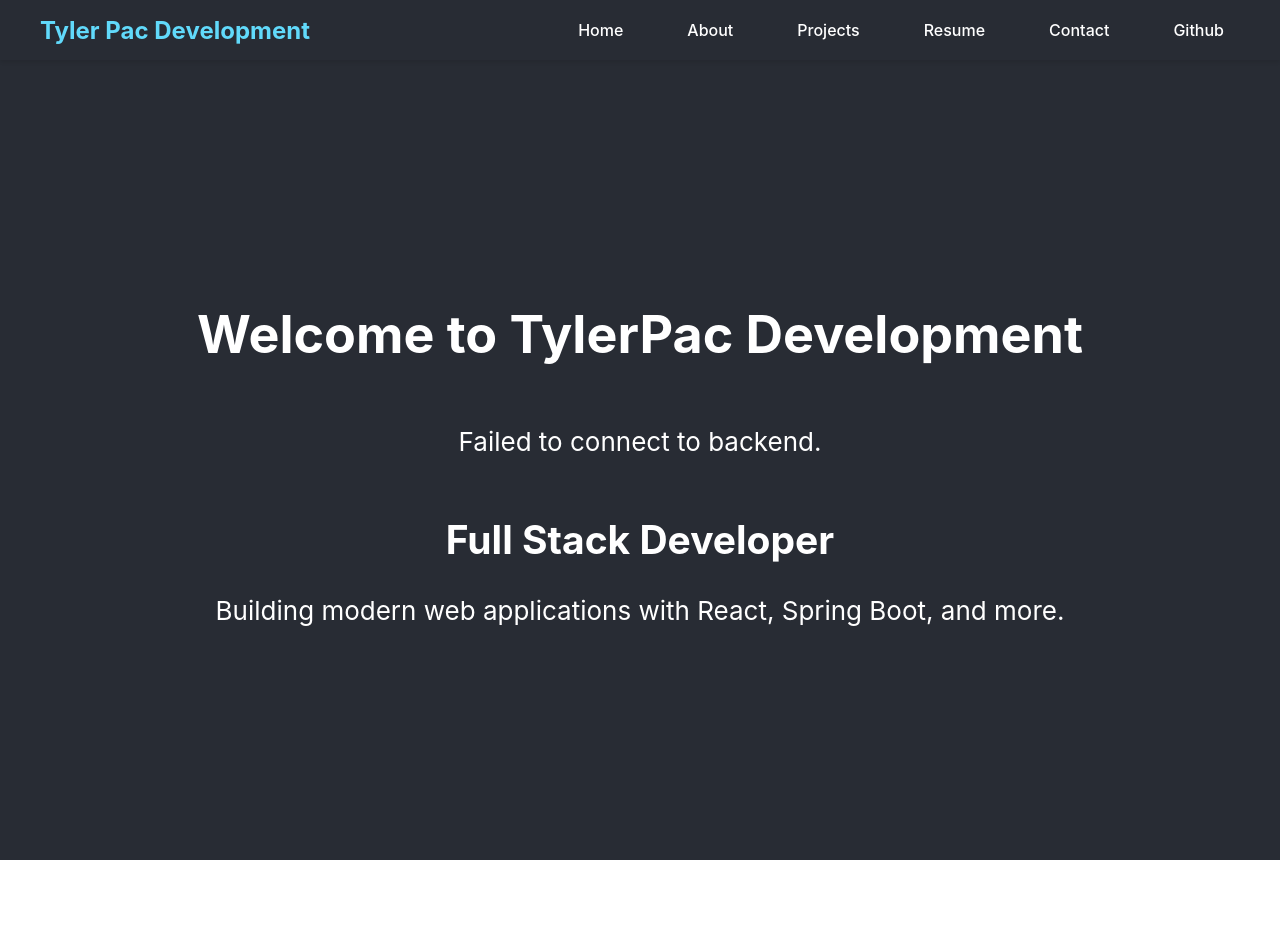
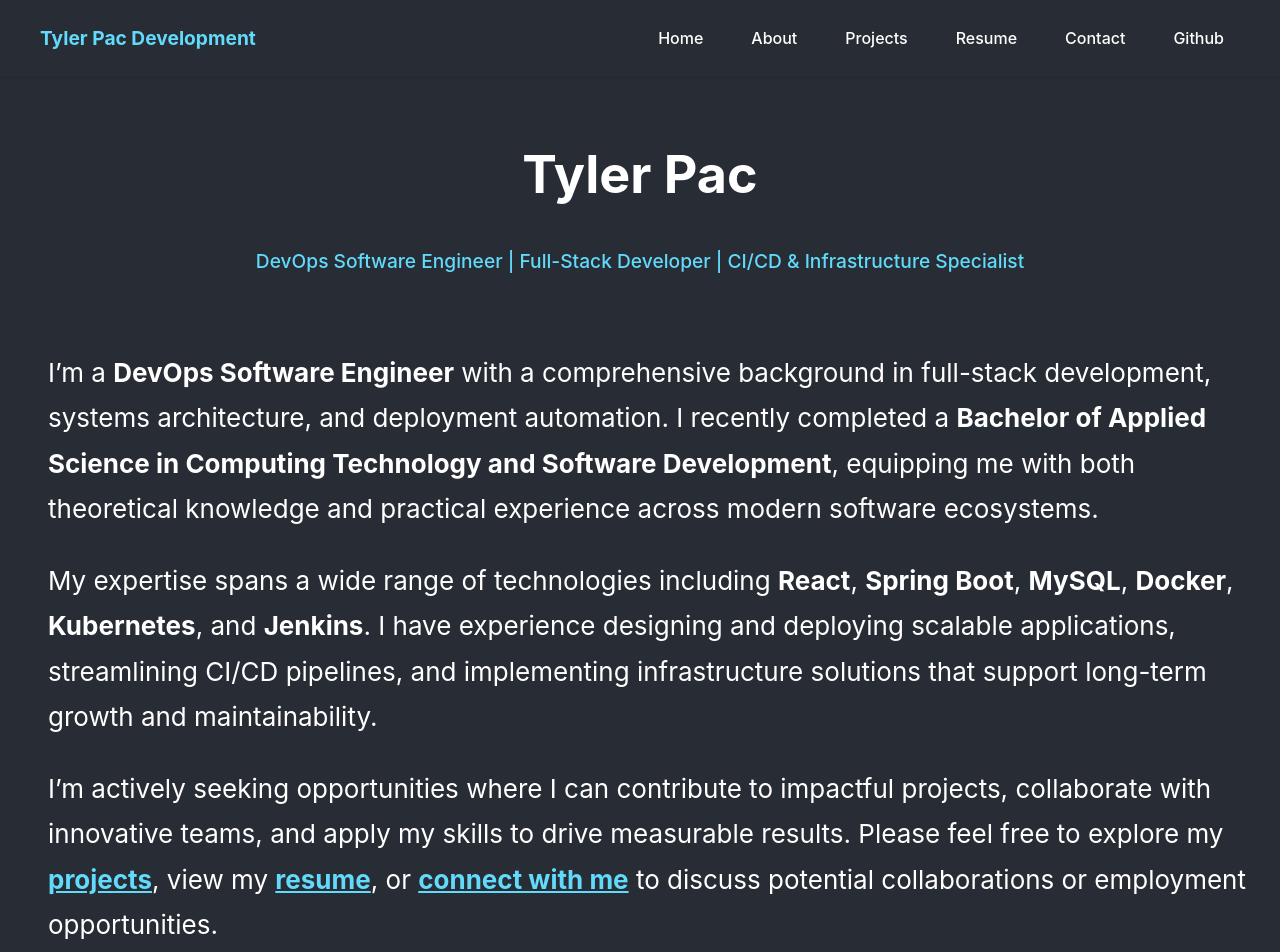
Before and after one commit to TylerPac/TylerPacDevelopment, a React (Create React App) app in the folder frontend/: page / in a window 1280 px wide. Shown: the top 952 px of the page. Before the commit the page ends 860 px from the top, so only its background shows below. Built offline with nearby package versions, Linux system fonts and the light colour scheme; no server answers.

Commit message:
Added Info to About Home Contact also added Links
Now add projects and clean github with readme

```diff
--- /dev/null
+++ b/frontend/src/components/About.css
@@ -0,0 +1,57 @@
+.about-page {
+  background-color: #282c34;
+  color: white;
+  padding: 4rem 2rem;
+  min-height: 100vh;
+  text-align: center;
+}
+
+.about-header h1 {
+  font-size: 3rem;
+  margin-bottom: 0.5rem;
+}
+
+.about-header p {
+  font-size: 1.2rem;
+  opacity: 0.85;
+  margin-bottom: 2rem;
+}
+
+.about-content {
+  width: 100%;
+  max-width: 1500px; /* was 600px, now a wider but still readable width */
+  margin-top: 2rem;
+  margin-left: auto;
+  margin-right: auto;
+  line-height: 1.75;
+  font-size: 2.0 rem;
+  padding: 0 1rem; /* adds horizontal breathing room on mobile */
+  text-align: left;
+}
+@media (max-width: 768px) {
+    .about-header h1 {
+        font-size: 3rem;
+        margin-bottom: 0.5rem;
+    }
+    .about-header p {
+        font-size: 1.05rem;
+        opacity: 0.85;
+        margin-bottom: 2rem;
+    }
+
+    .about-content {
+        max-width: 800px;
+        margin: 0 auto;
+        text-align: left;
+        line-height: 1.7;
+        font-size: 1.05rem;
+    }
+}
+.about-content strong {
+  color: #61dafb;
+}
+
+.highlight-link {
+  color: #61dafb;
+  text-decoration: underline;
+}
--- a/frontend/src/components/About.js
+++ b/frontend/src/components/About.js
@@ -1,12 +1,39 @@
 import React from 'react';
+import './About.css';
 
 function About() {
   return (
-    <div className="about">
-      <header className="App-header">
+    <div className="about-page">
+      <header className="about-header">
         <h1>About Me</h1>
-        <p>Learn more about my background and experience.</p>
+        <p>Driven by curiosity | Built through experience</p>
       </header>
+
+      <div className="about-content">
+        <p>
+          I'm Tyler Pac, a passionate and versatile <strong>DevOps Software Engineer</strong> with a Bachelor of Applied Science in Computing Technology and Software Development. I thrive at the intersection of backend development, systems engineering, and automation — always looking for ways to build smarter and scale better.
+        </p>
+
+        <p>
+          My professional journey has led me to develop full-stack applications using <strong>React</strong> and <strong>Spring Boot</strong>, build CI/CD pipelines with <strong>Jenkins</strong>, containerize and orchestrate services with <strong>Docker</strong> and <strong>Kubernetes</strong>, and architect end-to-end solutions hosted securely through tools like <strong>Cloudflare</strong>.
+        </p>
+
+        <p>
+          Beyond formal projects, I love exploring technology hands-on — whether it’s setting up a home lab, automating workflows with <strong>n8n</strong>, creating mods for games like DayZ and Unreal Engine, or optimizing pipelines and systems for performance and resilience. I'm constantly building, refining, and learning.
+        </p>
+
+        <p>
+          What drives me most is problem-solving. I enjoy diving deep into complex systems, thinking through design patterns, and writing clean, efficient code that delivers real-world impact. Whether collaborating on a team or working independently, I bring persistence, attention to detail, and a solutions-first mindset.
+        </p>
+
+        <p>
+          I'm currently seeking opportunities where I can continue to grow while making meaningful contributions — ideally with teams that value innovation, continuous improvement, and a deep respect for good engineering.
+        </p>
+
+        <p>
+          Thanks for taking the time to learn more about me. I invite you to <a href="/projects" className="highlight-link">check out my work</a>, <a href="/resume" className="highlight-link">view my resume</a>, or <a href="/contact" className="highlight-link">reach out</a> if you’d like to connect.
+        </p>
+      </div>
     </div>
   );
 }
--- /dev/null
+++ b/frontend/src/components/Contact.css
@@ -0,0 +1,66 @@
+.contact-page {
+  background-color: #282c34;
+  color: white;
+  padding: 4rem 2rem;
+  min-height: 100vh;
+  text-align: center;
+}
+
+.contact-header h1 {
+  font-size: 3rem;
+  margin-bottom: 0.5rem;
+}
+
+.contact-header p {
+  font-size: 1.2rem;
+  opacity: 0.9;
+  max-width: 600px;
+  margin: 0 auto 2rem;
+}
+
+.contact-methods {
+  display: flex;
+  flex-direction: column;
+  gap: 2rem;
+  align-items: center;
+  max-width: 500px;
+  margin: 0 auto;
+}
+
+.contact-card {
+  background-color: #1e1e2f;
+  padding: 1.5rem 2rem;
+  border-radius: 8px;
+  box-shadow: 0 10px 20px rgba(0, 0, 0, 0.3);
+  width: 100%;
+}
+
+.contact-card h3 {
+  margin-bottom: 0.5rem;
+  color: #61dafb;
+}
+
+.contact-card a {
+  color: #ffffff;
+  text-decoration: underline;
+  font-size: 1.1rem;
+}
+
+.contact-card a:hover {
+  color: #61dafb;
+}
+
+/* Responsive */
+@media (max-width: 600px) {
+  .contact-header h1 {
+    font-size: 2.2rem;
+  }
+
+  .contact-header p {
+    font-size: 1rem;
+  }
+
+  .contact-card {
+    padding: 1rem;
+  }
+}
--- a/frontend/src/components/Contact.js
+++ b/frontend/src/components/Contact.js
@@ -1,12 +1,42 @@
 import React from 'react';
+import './Contact.css'; // Be sure to style this
 
 function Contact() {
   return (
-    <div className="contact">
-      <header className="App-header">
+    <div className="contact-page">
+      <header className="contact-header">
         <h1>Contact Me</h1>
-        <p>Get in touch for collaborations or opportunities.</p>
+        <p>If you're interested in working together or have an opportunity in mind, feel free to reach out.</p>
       </header>
+
+      <div className="contact-methods">
+        <div className="contact-card">
+          <h3>Email</h3>
+          <a href="mailto:pac.tylerj@gmail.com">pac.tylerj@gmail.com</a>
+        </div>
+
+        <div className="contact-card">
+          <h3>LinkedIn</h3>
+          <a
+            href="https://www.linkedin.com/in/tylerpac"
+            target="_blank"
+            rel="noopener noreferrer"
+          >
+            View My Profile
+          </a>
+        </div>
+
+        <div className="contact-card">
+          <h3>GitHub</h3>
+          <a
+            href="https://github.com/TylerPac"
+            target="_blank"
+            rel="noopener noreferrer"
+          >
+            github.com/TylerPac
+          </a>
+        </div>
+      </div>
     </div>
   );
 }
--- /dev/null
+++ b/frontend/src/components/Home.css
@@ -0,0 +1,55 @@
+.App-header {
+  background-color: #282c34;
+  min-height: 100vh;
+  padding: 2rem;
+  display: flex;
+  flex-direction: column;
+  align-items: center;
+  justify-content: center;
+  color: white;
+  text-align: center;
+}
+
+.tagline {
+  font-size: 1.2rem;
+  font-weight: 500;
+  margin-top: 0.5rem;
+  color: #61dafb;
+}
+
+.intro-message {
+  margin-top: 1rem;
+  font-style: italic;
+  color: #aaaaaa;
+}
+.home-content {
+  width: 100%;
+  max-width: 1500px; /* was 600px, now a wider but still readable width */
+  margin-top: 2rem;
+  margin-left: auto;
+  margin-right: auto;
+  line-height: 1.75;
+  font-size: 2.0 rem;
+  padding: 0 1rem; /* adds horizontal breathing room on mobile */
+  text-align: left;
+}
+@media (max-width: 768px) {
+    .home-content {
+        width: 100%;
+        max-width: 800px; /* was 600px, now a wider but still readable width */
+
+        margin: 0 auto;
+        margin-right: 1rem;
+        line-height: 1.7;
+        font-size: 1.05rem;
+        padding: 0 1rem; /* adds horizontal breathing room on mobile */
+        text-align: left;
+    }
+}
+
+
+.highlight-link {
+  color: #61dafb;
+  text-decoration: underline;
+  font-weight: bold;
+}
--- a/frontend/src/components/Home.js
+++ b/frontend/src/components/Home.js
@@ -1,4 +1,5 @@
 import React, { useEffect, useState } from 'react';
+import './Home.css'; // Optional: for clean styling
 
 function Home() {
   const [message, setMessage] = useState('Loading...');
@@ -10,19 +11,33 @@ function Home() {
       .then(data => setMessage(data.message))
       .catch(err => {
         console.error('Failed to fetch:', err);
-        setMessage('Failed to connect to backend.');
+        setMessage('🚧 Backend currently unavailable. Check back soon!');
       });
   }, [apiBase]);
 
   return (
     <div className="home">
       <header className="App-header">
-        <h1>Welcome to TylerPac Development</h1>
-        <p>{message}</p>
+        <h1>Tyler Pac</h1>
+        <p className="tagline">DevOps Software Engineer | Full-Stack Developer | CI/CD & Infrastructure Specialist</p>
+
+
         <div className="home-content">
-          <h2>Full Stack Developer</h2>
-          <p>Building modern web applications with React, Spring Boot, and more.</p>
+          <p>
+            I’m a <strong>DevOps Software Engineer</strong> with a comprehensive background in full-stack development, systems architecture, and deployment automation. I recently completed a <strong>Bachelor of Applied Science in Computing Technology and Software Development</strong>, equipping me with both theoretical knowledge and practical experience across modern software ecosystems.
+          </p>
+          <p>
+            My expertise spans a wide range of technologies including <strong>React</strong>, <strong>Spring Boot</strong>, <strong>MySQL</strong>, <strong>Docker</strong>, <strong>Kubernetes</strong>, and <strong>Jenkins</strong>. I have experience designing and deploying scalable applications, streamlining CI/CD pipelines, and implementing infrastructure solutions that support long-term growth and maintainability.
+          </p>
+          <p>
+            I’m actively seeking opportunities where I can contribute to impactful projects, collaborate with innovative teams, and apply my skills to drive measurable results. Please feel free to explore my <a href="/projects" className="highlight-link">projects</a>, view my <a href="/resume" className="highlight-link">resume</a>, or <a href="/contact" className="highlight-link">connect with me</a> to discuss potential collaborations or employment opportunities.
+          </p>
         </div>
+        <div className="intro-message">
+          <p>{message}</p>
+        </div>
+
+
       </header>
     </div>
   );
--- a/frontend/src/components/Navigation.css
+++ b/frontend/src/components/Navigation.css
@@ -5,9 +5,14 @@
   top: 0;
   z-index: 1000;
   box-shadow: 0 2px 4px rgba(0,0,0,0.1);
+  padding: 0.5rem 1rem;
 }
 
 .nav-container {
+  display: flex;
+  justify-content: space-between;
+  align-items: center;
+  flex-wrap: wrap; /* Allows wrapping on smaller screens */
   max-width: 1200px;
   margin: 0 auto;
   padding: 0 20px;
@@ -20,7 +25,7 @@
 .nav-logo h2 {
   color: #61dafb;
   margin: 0;
-  font-size: 1.5rem;
+  font-size: 1.2rem;
   font-weight: bold;
 }
 
@@ -29,7 +34,7 @@
   list-style: none;
   margin: 0;
   padding: 0;
-  gap: 2rem;
+  gap:1rem;
 }
 
 .nav-item {
--- a/frontend/src/components/Resume.css
+++ b/frontend/src/components/Resume.css
@@ -51,10 +51,26 @@
 
 .pdf-container iframe {
   width: 100%;
-  max-width: 850px;
+  height: 1000px;
+  max-width: 100%;
   box-shadow: 0 20px 40px rgba(0, 0, 0, 0.4);
   border-radius: 8px;
   background-color: #282c34;
+  transform: scale(1);
+  transform-origin: top left;
+}
+
+/* Force height scaling on small screens */
+@media (max-width: 768px) {
+  .pdf-container iframe {
+    height: 1200px;
+  }
+}
+
+@media (max-width: 480px) {
+  .pdf-container iframe {
+    height: 1350px;
+  }
 }
 
 .btn {
--- a/frontend/src/components/Resume.js
+++ b/frontend/src/components/Resume.js
@@ -44,10 +44,10 @@ function Resume() {
               title="Tyler Pac Resume"
             >
               <p>
-                Your browser does not support PDFs.
-                <button onClick={handleDownloadResume} style={{marginLeft: '10px', color: '#667eea'}}>
-                  Download the PDF here
-                </button>
+                PDF preview is not supported on your device.
+                <a href="/resume/Tyler_Pac_Resume.pdf" download style={{ color: '#61dafb', marginLeft: '10px' }}>
+                  Download PDF
+                </a>
               </p>
             </iframe>
           </div>
```
